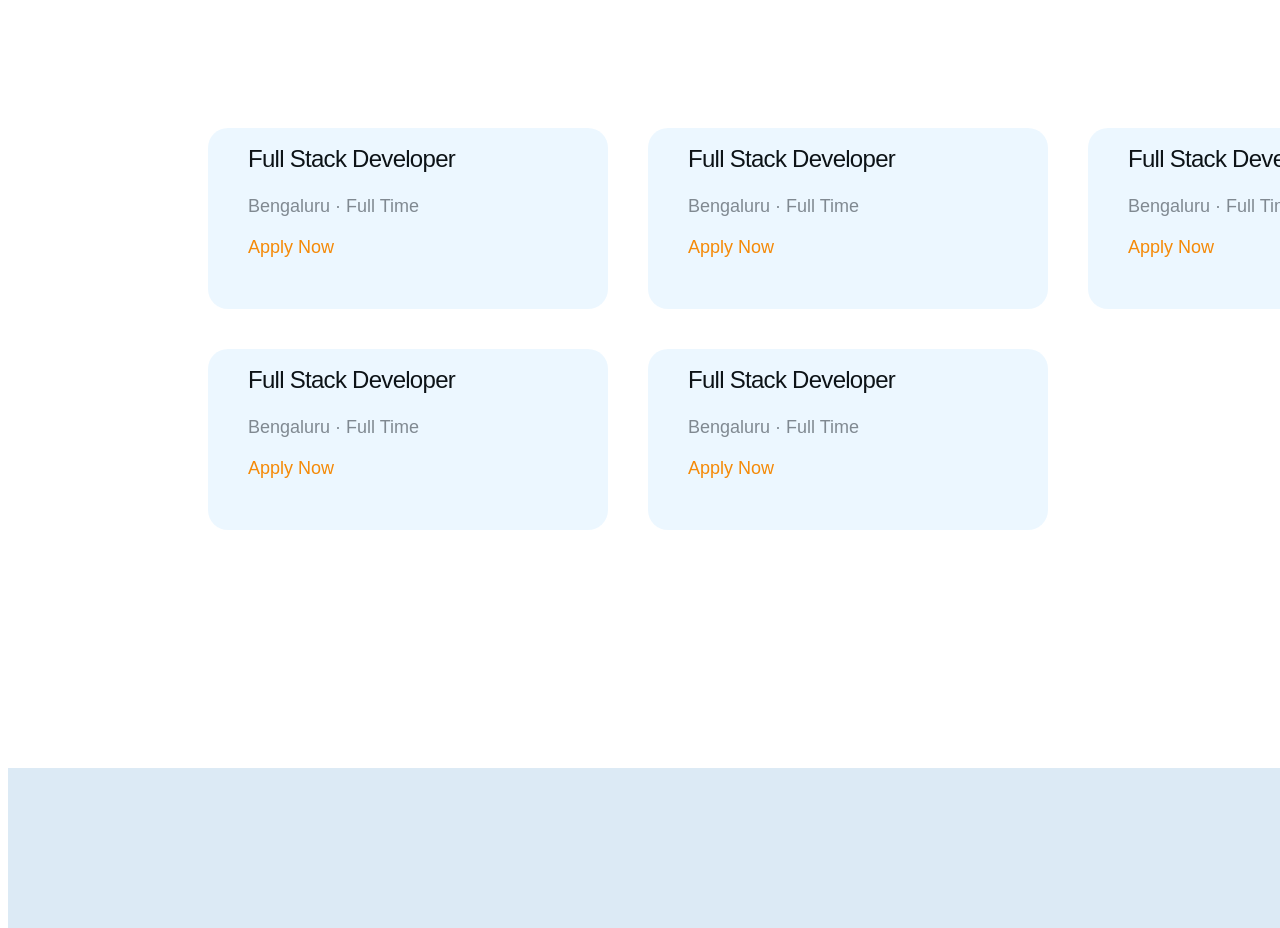
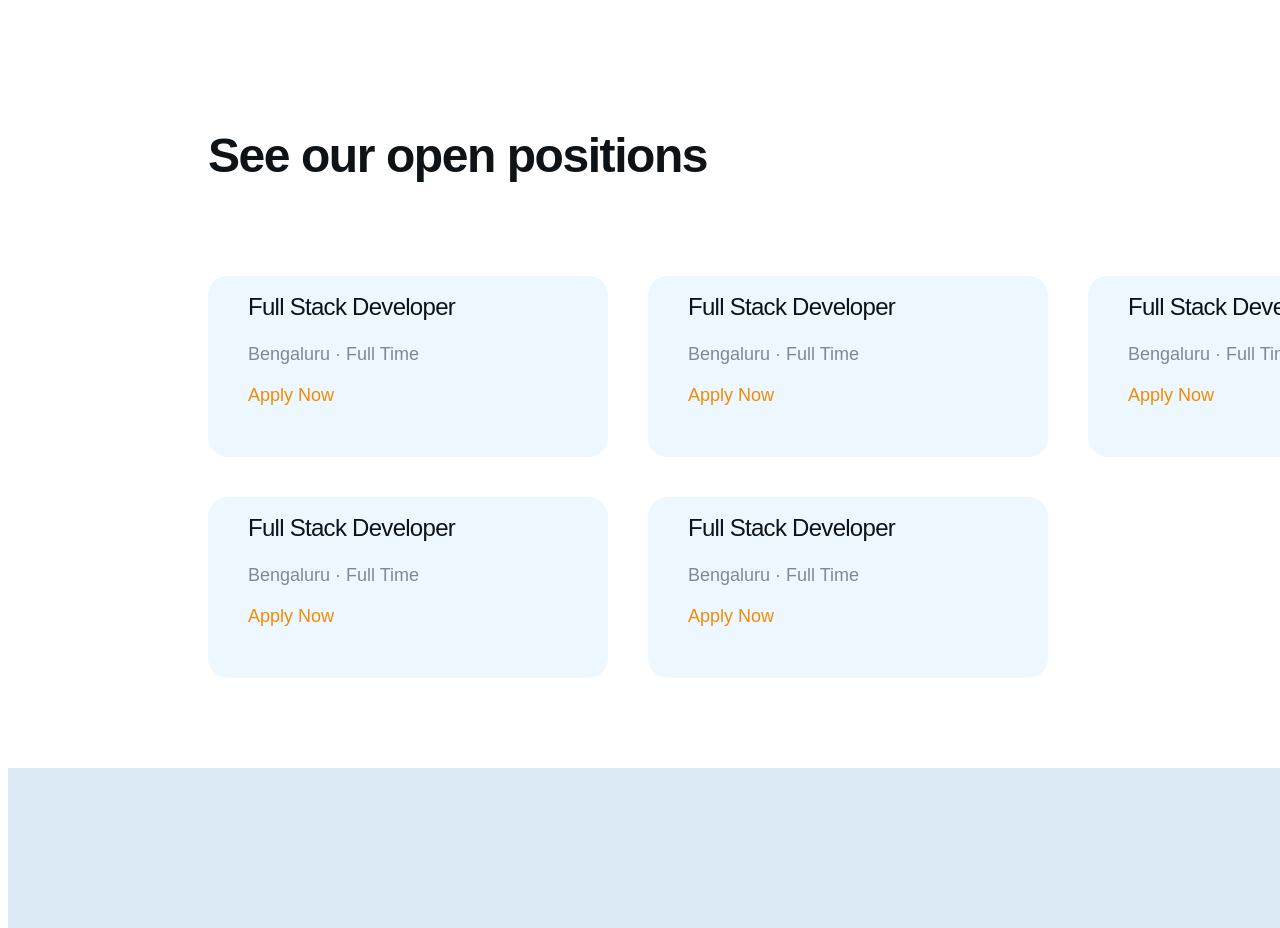
Before and after one commit to gereltsogt123/home-work, a plain HTML site: page index.html in a window 1280 px wide. Shown: the part 960-1888 px from the top of the page. Drawn offline with Linux system fonts and the light colour scheme.

Commit message:
daalgavar

```diff
--- a/index.html
+++ b/index.html
@@ -36,6 +36,7 @@
       </div>
     </header>
     <header class="cereerr">
+      <h1 class="seeour">See our open positions</h1>
       <div class="career2">
         <div class="cblock1">
           <h1>Full Stack Developer</h1>
--- a/style.css
+++ b/style.css
@@ -115,6 +115,19 @@ nav div a {
   margin-top: 150px;
   width: 1920px;
   height: 600px;
+}
+.seeour {
+  width: 676px;
+  height: 56px;
+  font-family: "Poppins", sans-serif;
+  font-style: normal;
+  font-weight: 600;
+  font-size: 48px;
+  line-height: 56px;
+  letter-spacing: -0.03em;
+  color: #0d1317;
+  margin-left: 40px;
+  padding-bottom: 60px;
 }
 .cblock1 {
   width: 400px;
```
